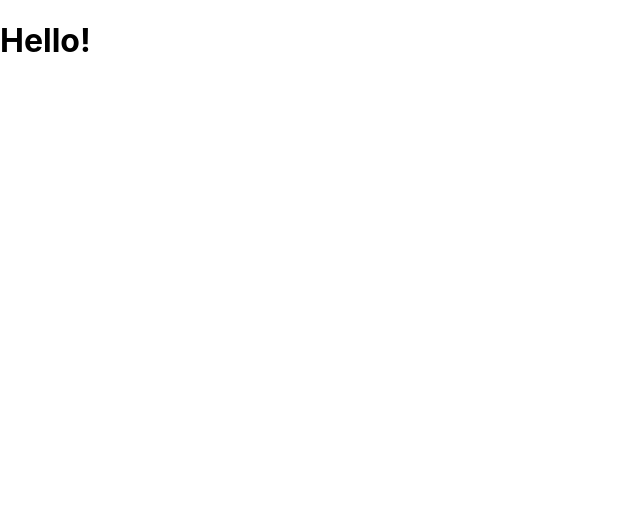
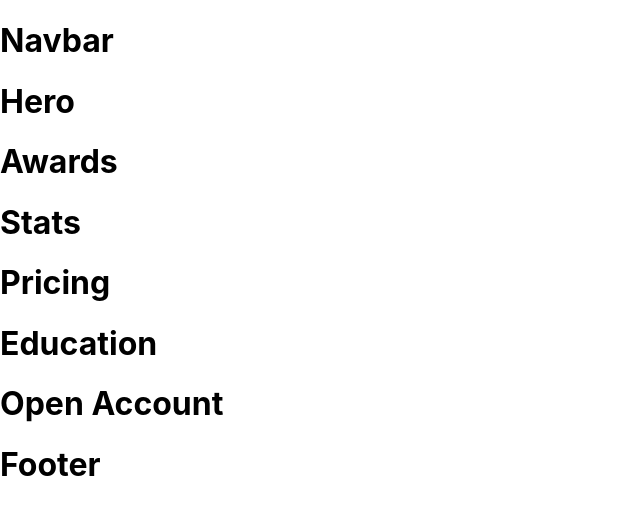
Before and after one commit to KeshavBaviskar/Rupee, a React app in the folder frontend/: page / in a window 1280 px wide. Shown: the whole page, without its empty margins (0-640 px from the left). Built offline with nearby package versions, Linux system fonts and the light colour scheme.

Commit message:
some changes

```diff
--- a/frontend/src/index.js
+++ b/frontend/src/index.js
@@ -1,12 +1,11 @@
-import React from 'react';
-import ReactDOM from 'react-dom/client';
-import './index.css';
+import React from "react";
+import ReactDOM from "react-dom/client";
+import "./index.css";
+import HomePage from "./landing_page/home/HomePage";
 
-const root = ReactDOM.createRoot(document.getElementById('root'));
+const root = ReactDOM.createRoot(document.getElementById("root"));
 root.render(
   <React.StrictMode>
-    <div>
-      <h1>Hello!</h1>
-    </div>
+    <HomePage />
   </React.StrictMode>
 );
--- a/frontend/src/landing_page/Footer.js
+++ b/frontend/src/landing_page/Footer.js
@@ -0,0 +1,10 @@
+import React from 'react';
+
+
+function Footer() {
+    return (
+        <h1>Footer</h1>
+     );
+}
+
+export default Footer;
--- /dev/null
+++ b/frontend/src/landing_page/Navbar.js
@@ -0,0 +1,9 @@
+import React from 'react';
+
+function Navbar() {
+    return (
+        <h1>Navbar</h1>
+     );
+}
+
+export default Navbar;
--- a/frontend/src/landing_page/OpenAccount.js
+++ b/frontend/src/landing_page/OpenAccount.js
@@ -0,0 +1,9 @@
+import React from 'react';
+
+function OpenAccount() {
+    return (
+        <h1>Open Account</h1>
+     );
+}
+
+export default OpenAccount;
--- a/frontend/src/landing_page/home/Awards.js
+++ b/frontend/src/landing_page/home/Awards.js
@@ -0,0 +1,9 @@
+import React from 'react';
+
+function Awards() {
+    return (
+        <h1>Awards</h1>
+     );
+}
+
+export default Awards;
--- a/frontend/src/landing_page/home/Education.js
+++ b/frontend/src/landing_page/home/Education.js
@@ -0,0 +1,9 @@
+import React from 'react';
+
+function Education() {
+    return (
+        <h1>Education</h1>
+     );
+}
+
+export default Education;
--- a/frontend/src/landing_page/home/Hero.js
+++ b/frontend/src/landing_page/home/Hero.js
@@ -0,0 +1,9 @@
+import React from 'react';
+
+function Hero() {
+    return (
+        <h1>Hero</h1>
+     );
+}
+
+export default Hero;
--- a/frontend/src/landing_page/home/HomePage.js
+++ b/frontend/src/landing_page/home/HomePage.js
@@ -0,0 +1,26 @@
+import React from "react";
+import Hero from "./Hero";
+import Awards from "./Awards";
+import Stats from "./Stats";
+import Pricing from "./Pricing";
+import Education from "./Education";
+import OpenAccount from "../OpenAccount";
+import Navbar from '../Navbar';
+import Footer from '../Footer';
+
+function HomePage() {
+  return (
+    <>
+      <Navbar />
+      <Hero />
+      <Awards />
+      <Stats />
+      <Pricing />
+      <Education />
+      <OpenAccount />
+      <Footer />
+    </>
+  );
+}
+
+export default HomePage;
--- a/frontend/src/landing_page/home/Pricing.js
+++ b/frontend/src/landing_page/home/Pricing.js
@@ -0,0 +1,9 @@
+import React from 'react';
+
+function Pricing() {
+    return (
+        <h1>Pricing</h1>
+     );
+}
+
+export default Pricing;
--- a/frontend/src/landing_page/home/Stats.js
+++ b/frontend/src/landing_page/home/Stats.js
@@ -0,0 +1,9 @@
+import React from 'react';
+
+function Stats() {
+    return (
+        <h1>Stats</h1>
+     );
+}
+
+export default Stats;
```
Also changed, not shown: frontend/public/index.html (+0 -1 lines), frontend/src/landing_page/home/Navbar.js (deleted).
